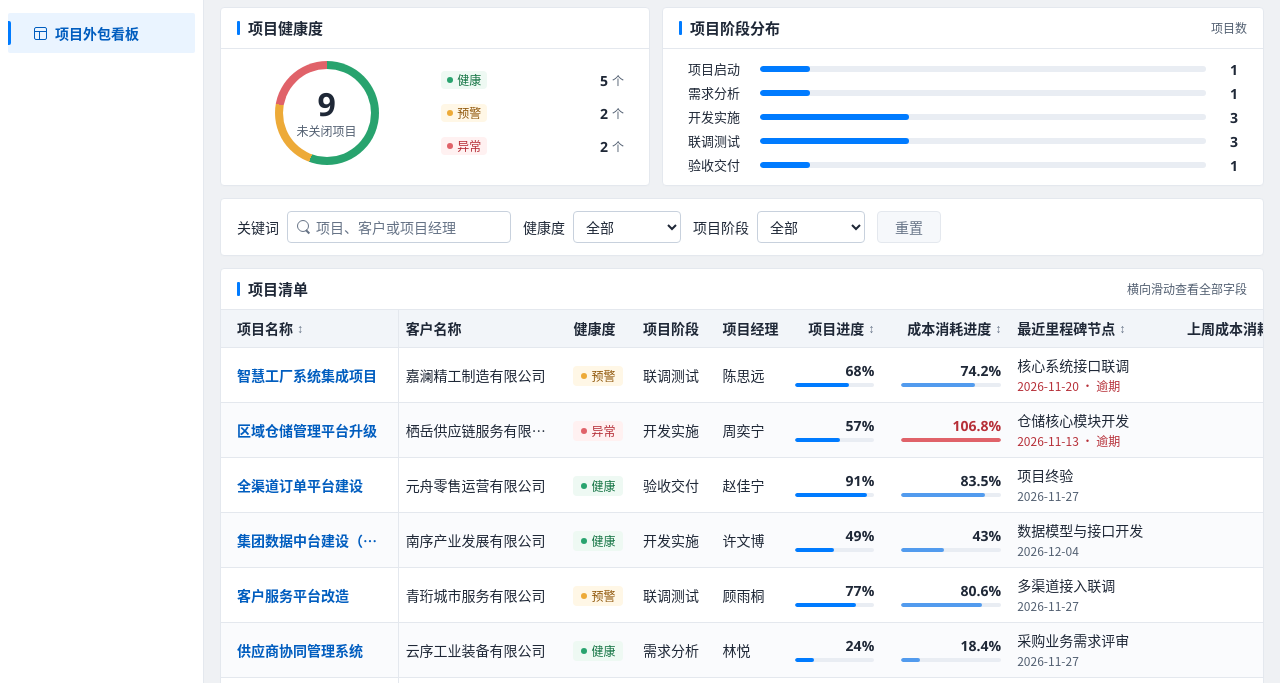
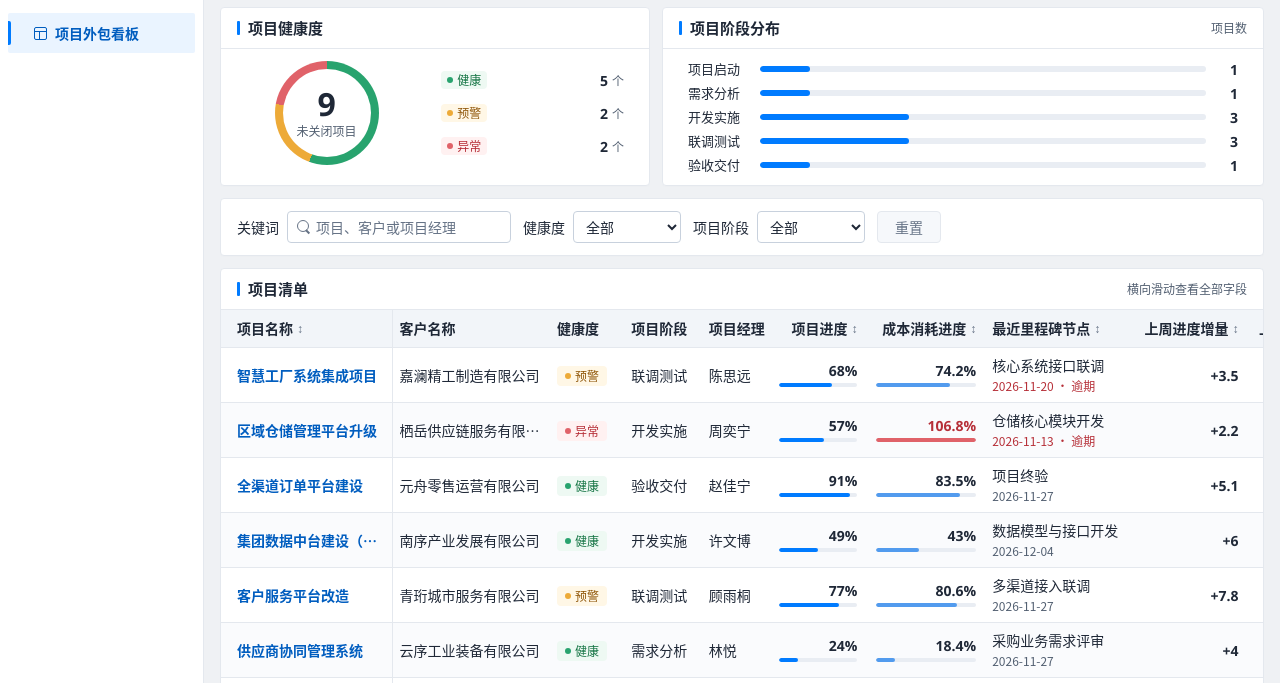
Before and after one commit to Alyssa-Lisy/codex-public-output, a plain HTML site: page project-outsourcing-dashboard.html in a window 1280 px wide. Shown: the part 99-782 px from the top of the page. Drawn offline with Linux system fonts and the light colour scheme.

Commit message:
Add weekly project progress delta

```diff
--- a/project-outsourcing-dashboard.html
+++ b/project-outsourcing-dashboard.html
@@ -162,21 +162,24 @@ h1, h2, h3 { font-family: var(--font-display); overflow-wrap: anywhere; min-widt
 
 .project-grid { overflow-x: auto; overscroll-behavior-x: contain; scrollbar-color: var(--line-strong) var(--soft); }
 .project-grid:focus-visible { outline-offset: -2px; }
-.project-table { width: 100%; min-width: 1104px; border-spacing: 0; border-collapse: separate; table-layout: fixed; text-align: left; }
+.project-table { width: 100%; min-width: 1176px; border-spacing: 0; border-collapse: separate; table-layout: fixed; text-align: left; }
 .project-table th { background: var(--table-head); color: var(--ink); border-block: 1px solid var(--line); font-size: 14px; font-weight: 600; white-space: nowrap; }
 .project-table :where(th, td) { padding: 8px; vertical-align: middle; }
 .project-table :where(th, td):first-child { padding-left: 16px; }
 .project-table :where(th, td):last-child { padding-right: 16px; }
-.project-table th:nth-child(1) { width: 16%; }
-.project-table th:nth-child(2) { width: 15.2%; }
+.project-table th:nth-child(1) { width: 14.5%; }
+.project-table th:nth-child(2) { width: 13.4%; }
 .project-table th:nth-child(3) { width: 6.3%; }
-.project-table th:nth-child(4) { width: 7.2%; }
-.project-table th:nth-child(5) { width: 6.6%; }
-.project-table th:nth-child(6) { width: 8.6%; }
-.project-table th:nth-child(7) { width: 11.5%; }
-.project-table th:nth-child(8) { width: 14%; }
-.project-table th:nth-child(9) { width: 14.6%; }
-.project-table :is(th, td):is(:nth-child(6), :nth-child(7), :nth-child(9)) { text-align: right; }
+.project-table th:nth-child(4) { width: 6.6%; }
+.project-table th:nth-child(5) { width: 6%; }
+.project-table th:nth-child(6) { width: 8%; }
+.project-table th:nth-child(7) { width: 10.1%; }
+.project-table th:nth-child(8) { width: 12.6%; }
+.project-table th:nth-child(9) { width: 9.7%; }
+.project-table th:nth-child(10) { width: 12.8%; }
+.project-table :is(th, td):is(:nth-child(6), :nth-child(7)),
+.project-table th:is([data-column="weeklyProgress"], [data-column="weekly"]),
+.project-table .weekly-cell { text-align: right; }
 .project-table td { height: 48px; font-size: 14px; border-bottom: 1px solid var(--line); line-height: 1.36; }
 .project-table tbody tr:not(.empty-row) { cursor: pointer; }
 .project-table tbody tr:nth-child(even) td { background: var(--table-stripe); }
@@ -205,7 +208,7 @@ h1, h2, h3 { font-family: var(--font-display); overflow-wrap: anywhere; min-widt
 .unknown-project a { display: inline-block; margin-top: 8px; }
 .no-script { padding: 16px; }
 
-@media (max-width: 1360px) {
+@media (max-width: 1414px) {
   .project-table :where(th, td):first-child { position: sticky; left: 0; z-index: 1; background: var(--paper); box-shadow: 1px 0 var(--line); }
   .project-table th:first-child { background: var(--table-head); }
   .project-table .empty-row td { position: static; box-shadow: none; text-align: left; }
@@ -521,7 +524,7 @@ h1, h2, h3 { font-family: var(--font-display); overflow-wrap: anywhere; min-widt
   </div>
   <script>
 // 演示数据。客户、人员、项目、指标与状态均为虚构，快照日期为 2026-11-23。
-// cost 为成本消耗进度（%），weekly 为上周成本消耗增量（百分点）。
+// cost 为成本消耗进度（%），weeklyProgress 和 weekly 分别为上周进度和成本消耗增量（百分点）。
 const projects = [
   {
     id: "smart-factory",
@@ -534,6 +537,7 @@ const projects = [
     cost: 74.2,
     estimate: 1260,
     actual: 873.5,
+    weeklyProgress: 3.5,
     weekly: 4.6,
     milestones: [
       { id: "kickoff", name: "项目启动", start: "2026-07-13", end: "2026-07-17", progress: 100, actualDate: "2026-07-17" },
@@ -568,6 +572,7 @@ const projects = [
     cost: 106.8,
     estimate: 790,
     actual: 724,
+    weeklyProgress: 2.2,
     weekly: 9.1,
     milestones: [
       { id: "scope", name: "仓储流程与范围确认", start: "2026-07-27", end: "2026-08-21", progress: 100, actualDate: "2026-08-21" },
@@ -593,6 +598,7 @@ const projects = [
     cost: 83.5,
     estimate: 1030,
     actual: 886,
+    weeklyProgress: 5.1,
     weekly: 3.2,
     milestones: [
       { id: "definition", name: "渠道业务需求确认", start: "2026-06-15", end: "2026-07-17", progress: 100, actualDate: "2026-07-16" },
@@ -619,6 +625,7 @@ const projects = [
     cost: 43,
     estimate: 1550,
     actual: 692,
+    weeklyProgress: 6,
     weekly: 3.8,
     milestones: [
       { id: "inventory", name: "数据盘点", start: "2026-08-17", end: "2026-09-18", progress: 100, actualDate: "2026-09-18" },
@@ -644,6 +651,7 @@ const projects = [
     cost: 80.6,
     estimate: 580,
     actual: 458.5,
+    weeklyProgress: 7.8,
     weekly: 5.4,
     milestones: [
       { id: "research", name: "客服场景调研", start: "2026-08-10", end: "2026-08-28", progress: 100, actualDate: "2026-08-28" },
@@ -669,6 +677,7 @@ const projects = [
     cost: 18.4,
     estimate: 460,
     actual: 93,
+    weeklyProgress: 4,
     weekly: 2.2,
     milestones: [
       { id: "kickoff", name: "项目启动会", start: "2026-10-19", end: "2026-10-23", progress: 100, actualDate: "2026-10-23" },
@@ -693,6 +702,7 @@ const projects = [
     cost: 55.9,
     estimate: 670,
     actual: 385,
+    weeklyProgress: 11.6,
     weekly: 2.8,
     milestones: [
       { id: "audit", name: "能源设备盘点", start: "2026-08-03", end: "2026-08-28", progress: 100, actualDate: "2026-08-27" },
@@ -717,6 +727,7 @@ const projects = [
     cost: 88.4,
     estimate: 720,
     actual: 596,
+    weeklyProgress: 0,
     weekly: 6.7,
     milestones: [
       { id: "assess", name: "迁移范围与风险评估", start: "2026-08-24", end: "2026-09-18", progress: 100, actualDate: "2026-09-18" },
@@ -742,6 +753,7 @@ const projects = [
     cost: null,
     estimate: 320,
     actual: 8,
+    weeklyProgress: null,
     weekly: null,
     milestones: [
       { id: "kickoff", name: "项目启动会", start: "2026-11-20", end: "2026-11-25", progress: 60, actualDate: null },
@@ -1179,12 +1191,13 @@ function renderHome() {
           ${sortableHeader('项目进度', 'progress')}
           ${sortableHeader('成本消耗进度', 'cost')}
           ${sortableHeader('最近里程碑节点', 'milestone', '优先显示计划完成日离统计日期最近的未完成节点')}
+          ${sortableHeader('上周进度增量', 'weeklyProgress', '演示单位：百分点')}
           ${sortableHeader('上周成本消耗增量', 'weekly', '演示单位：百分点')}
         </tr></thead>
         <tbody id="project-rows"></tbody>
       </table>
     </div>
-    <div class="table-notes"><span>上周成本消耗增量 · 单位为百分点</span><span id="project-count" class="list-count" aria-live="polite"></span></div>
+    <div class="table-notes"><span>上周增量统一以百分点显示</span><span id="project-count" class="list-count" aria-live="polite"></span></div>
   </section>`;
 }
 
@@ -1196,15 +1209,19 @@ function progressCell(value, isCost = false) {
     <span class="cell-track" aria-hidden="true"><i style="--bar-width:${width}%"></i></span></div>`;
 }
 
+function weeklyDeltaCell(value) {
+  const amount = Number.isFinite(value)
+    ? `<span class="weekly-number ${value === 0 ? 'neutral' : ''}">${value > 0 ? '+' : ''}${numericFormat.format(value)}</span>`
+    : '<span class="missing" aria-label="暂无数据">-</span>';
+  return `<td class="weekly-cell">${amount}</td>`;
+}
+
 function projectRow(project) {
   const milestone = nearestMilestone(project);
   const overdue = milestone && statusOf(milestone) === '已逾期';
   const milestoneLabel = milestone
     ? `<div class="milestone-cell"><span title="${escapeHtml(milestone.name)}">${escapeHtml(milestone.name)}</span><small class="${overdue ? 'late' : ''}">${formatDate(milestone.end)}${overdue ? ' · 逾期' : (statusOf(milestone) === '已完成' ? ' · 已完成' : '')}</small></div>`
     : '<span class="missing" aria-label="暂无里程碑">-</span>';
-  const amount = Number.isFinite(project.weekly)
-    ? `<span class="weekly-number ${project.weekly === 0 ? 'neutral' : ''}">${project.weekly > 0 ? '+' : ''}${numericFormat.format(project.weekly)}</span>`
-    : '<span class="missing" aria-label="暂无数据">-</span>';
   return `<tr data-project-row="${escapeHtml(project.id)}">
     <td><a class="project-link" href="#project/${encodeURIComponent(project.id)}" data-project="${escapeHtml(project.id)}" title="${escapeHtml(project.name)}">${escapeHtml(project.name)}</a></td>
     <td class="customer-cell"><span title="${escapeHtml(project.customer)}">${escapeHtml(project.customer)}</span></td>
@@ -1214,7 +1231,8 @@ function projectRow(project) {
     <td>${progressCell(project.progress)}</td>
     <td>${progressCell(project.cost, true)}</td>
     <td>${milestoneLabel}</td>
-    <td class="weekly-cell">${amount}</td>
+    ${weeklyDeltaCell(project.weeklyProgress)}
+    ${weeklyDeltaCell(project.weekly)}
   </tr>`;
 }
 
@@ -1240,7 +1258,7 @@ function currentProjects() {
 function updateList() {
   const matches = currentProjects();
   document.querySelector('#project-rows').innerHTML = matches.length ? matches.map(projectRow).join('') :
-    '<tr class="empty-row"><td colspan="9"><strong>没有符合条件的项目</strong>可调整搜索关键词或筛选条件。</td></tr>';
+    '<tr class="empty-row"><td colspan="10"><strong>没有符合条件的项目</strong>可调整搜索关键词或筛选条件。</td></tr>';
   document.querySelector('#project-count').textContent = matches.length === projects.length
     ? `共 ${projects.length} 个项目`
     : `显示 ${matches.length} / ${projects.length} 个项目`;
```
